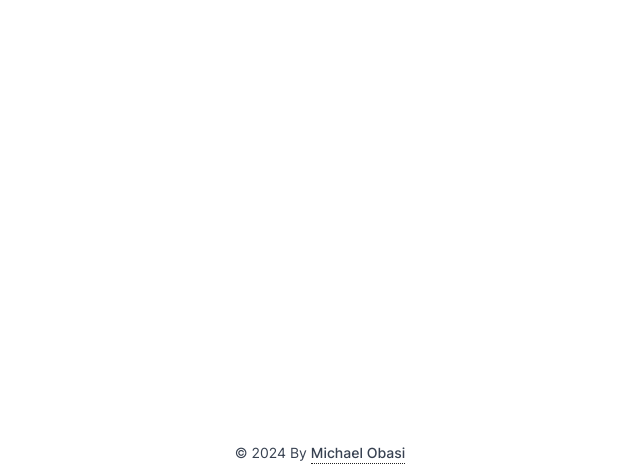
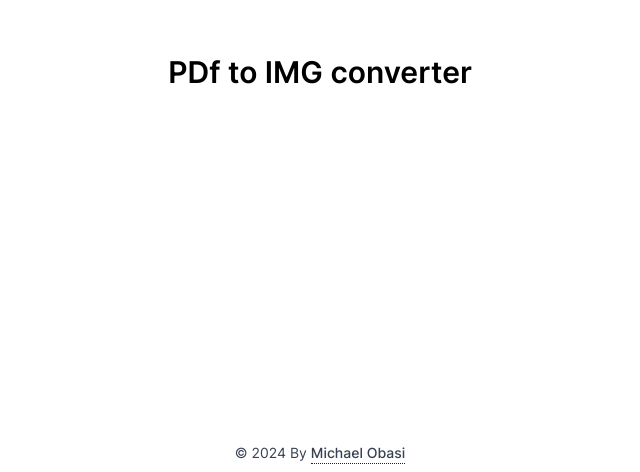
Before and after one commit to kleva-j/pdf-to-img, a Next.js app: page / in a window 1280 px wide. Shown: the part 328-800 px from the top of the page, without its empty margins (320-960 px from the left). Built offline with nearby package versions, Linux system fonts and the light colour scheme.

Commit message:
style: add page heading text

```diff
--- a/src/app/page.tsx
+++ b/src/app/page.tsx
@@ -9,6 +9,7 @@ export default function HomePage() {
     <main>
       <section className='bg-white'>
         <div className='layout relative flex min-h-screen flex-col items-center justify-center py-12 text-center'>
+          <h2 className='font-semibold'>PDf to IMG converter</h2>
           <footer className='absolute bottom-2 text-gray-700 text-sm'>
             © {new Date().getFullYear()} By{' '}
             <UnderlineLink href='https://michaelobasi.dev?ref=tsnextstarter'>
```
